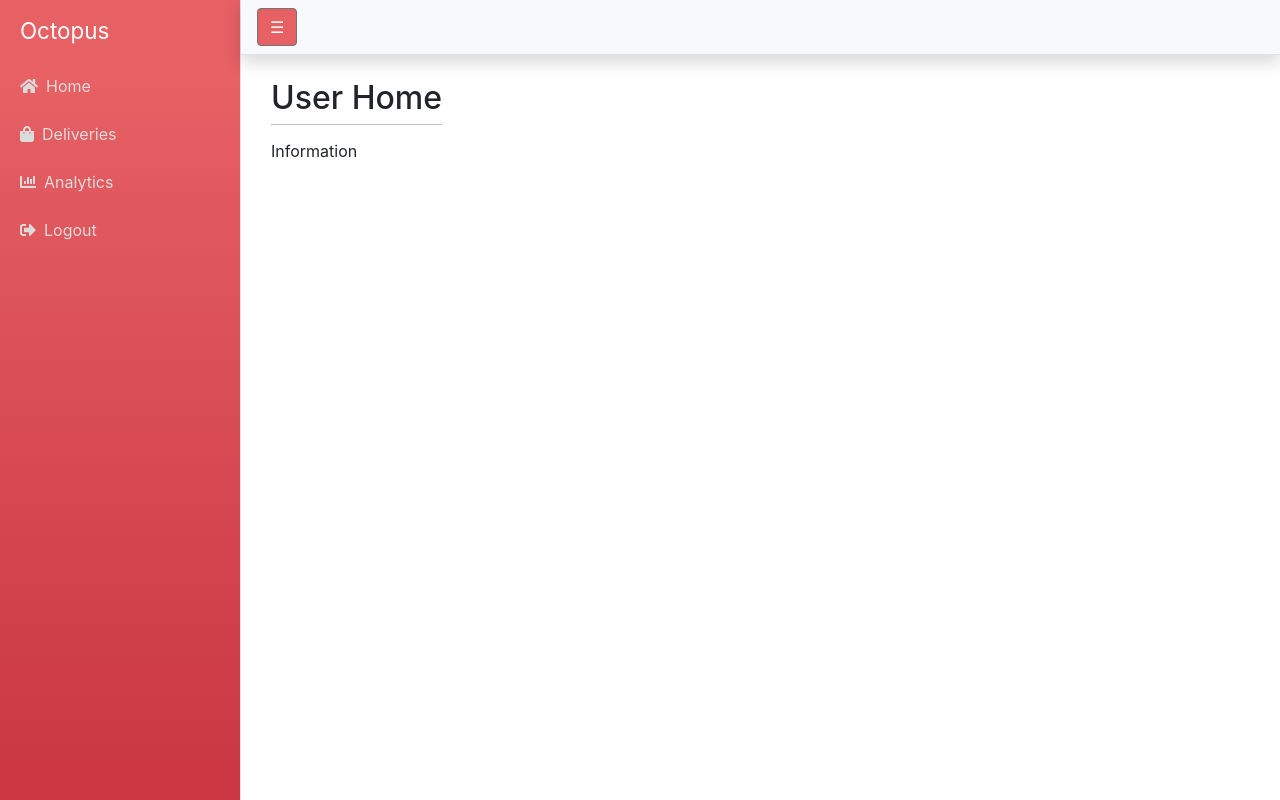
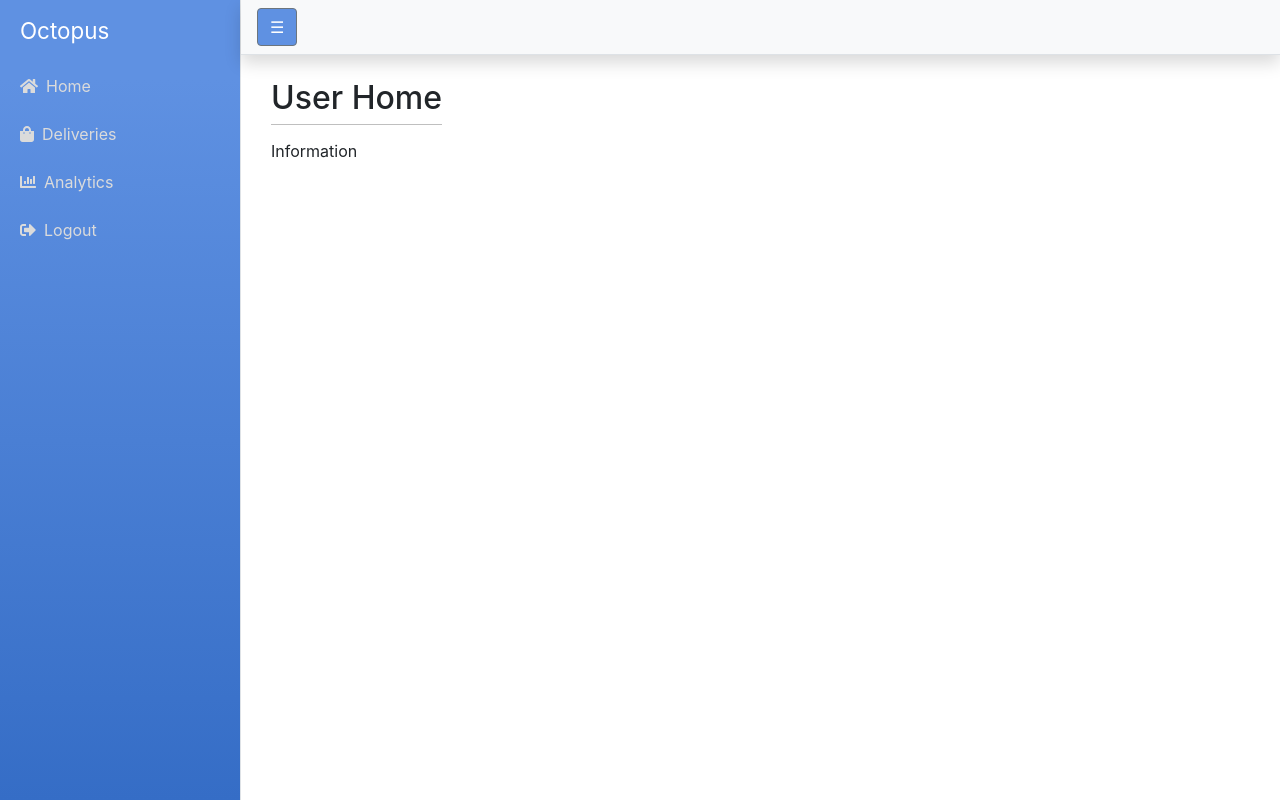
Before and after one commit to DangItJason/Octopus, a React (Create React App) app in the folder client/: page / in a window 1280 px wide. Built offline with nearby package versions, Linux system fonts and the light colour scheme.

Commit message:
Dashboard recolor

```diff
--- a/client/src/components/dashboard/dashboard.css
+++ b/client/src/components/dashboard/dashboard.css
@@ -7,15 +7,15 @@ body {
 }
 
 .btn-red {
-    background-color: #E66064;
+    background-color: #5F91E2;
 }
 
 .btn-red:hover, .btn-red:focus {
-    background-color: #BC4F52;
+    background-color: #5F91E2;
 }
 
 #sidebar-wrapper {
-    background-image: linear-gradient(180deg, #E66064 10%, #C93642 100%);
+    background-image: linear-gradient(180deg, #5F91E2 10%, #356DC6 100%);
     background-size: cover;
     min-height: 100vh;
     margin-left: -15rem;
```
